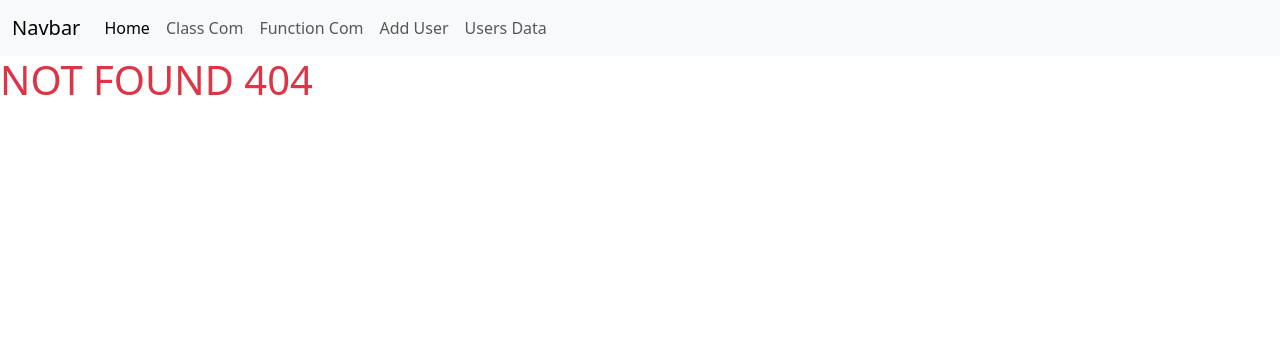
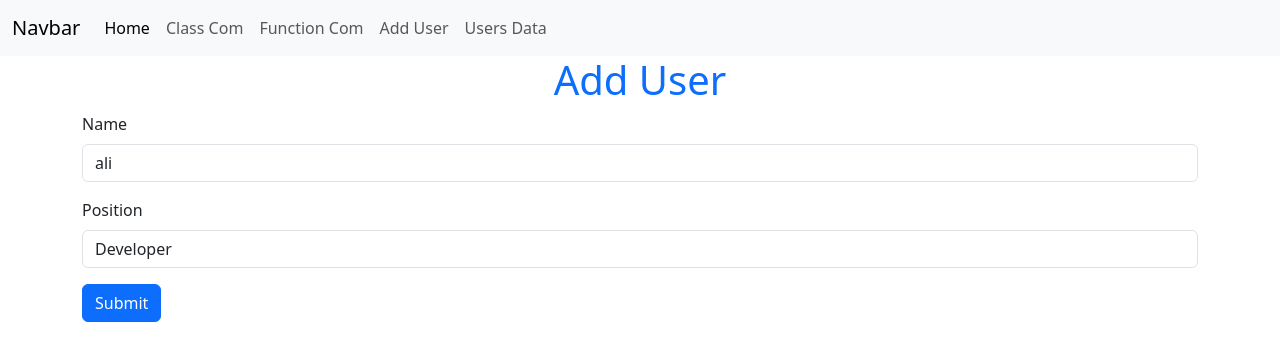
Before and after one commit to abdelrahmanShabaan/React_js_ITI_XMaster_Packages, a React (Create React App) app: page /adduser/1 in a window 1280 px wide. Before the commit this address had no page. Shown: the top 360 px of the page. Built offline with nearby package versions, Linux system fonts and the light colour scheme.

Commit message:
console.log(props history , location . match)

```diff
--- a/src/App.js
+++ b/src/App.js
@@ -32,7 +32,7 @@ function App() {
       <Route exact path={"/"} component={Home} />
       <Route exact path={"/class"} component={AppClassComponent} />
       <Route exact path={"/fun"} component={AppFunctionComponent} />
-      <Route exact path={"/adduser"} component={AddUser} />
+      <Route exact path={"/adduser/:id"} component={AddUser} />
       <Route exact path={"/users"} component={UsersData} />
 
       <Route exact path={"*"} component={NotFound}/>
--- a/src/AppUser.js
+++ b/src/AppUser.js
@@ -3,6 +3,10 @@ import { useState } from "react";
 
 
 function AddUser(){
+
+
+    //console.log(props history , location . match)
+
 
         //define const to save come data from forms
         const[data, setData] = useState({
```
